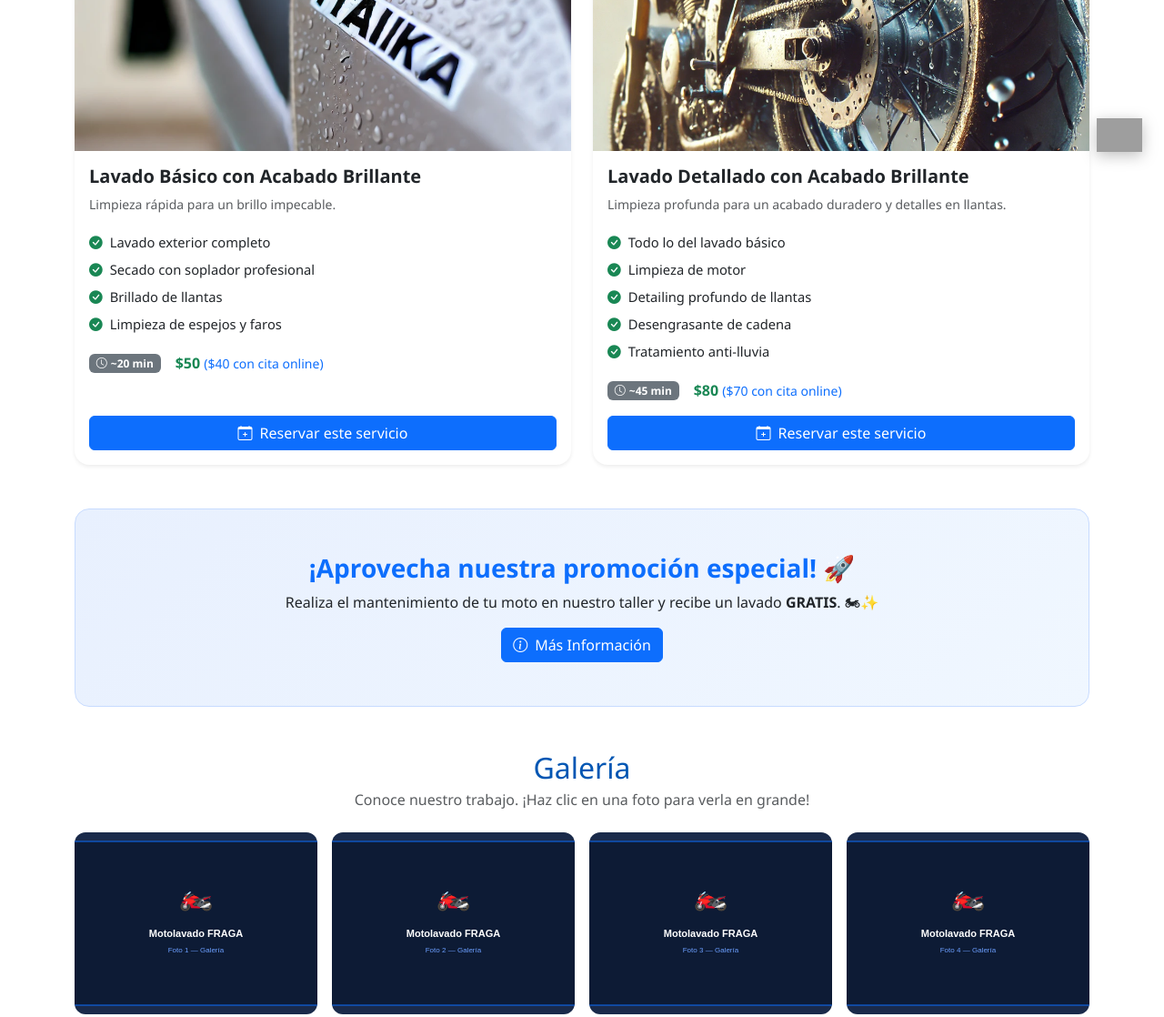
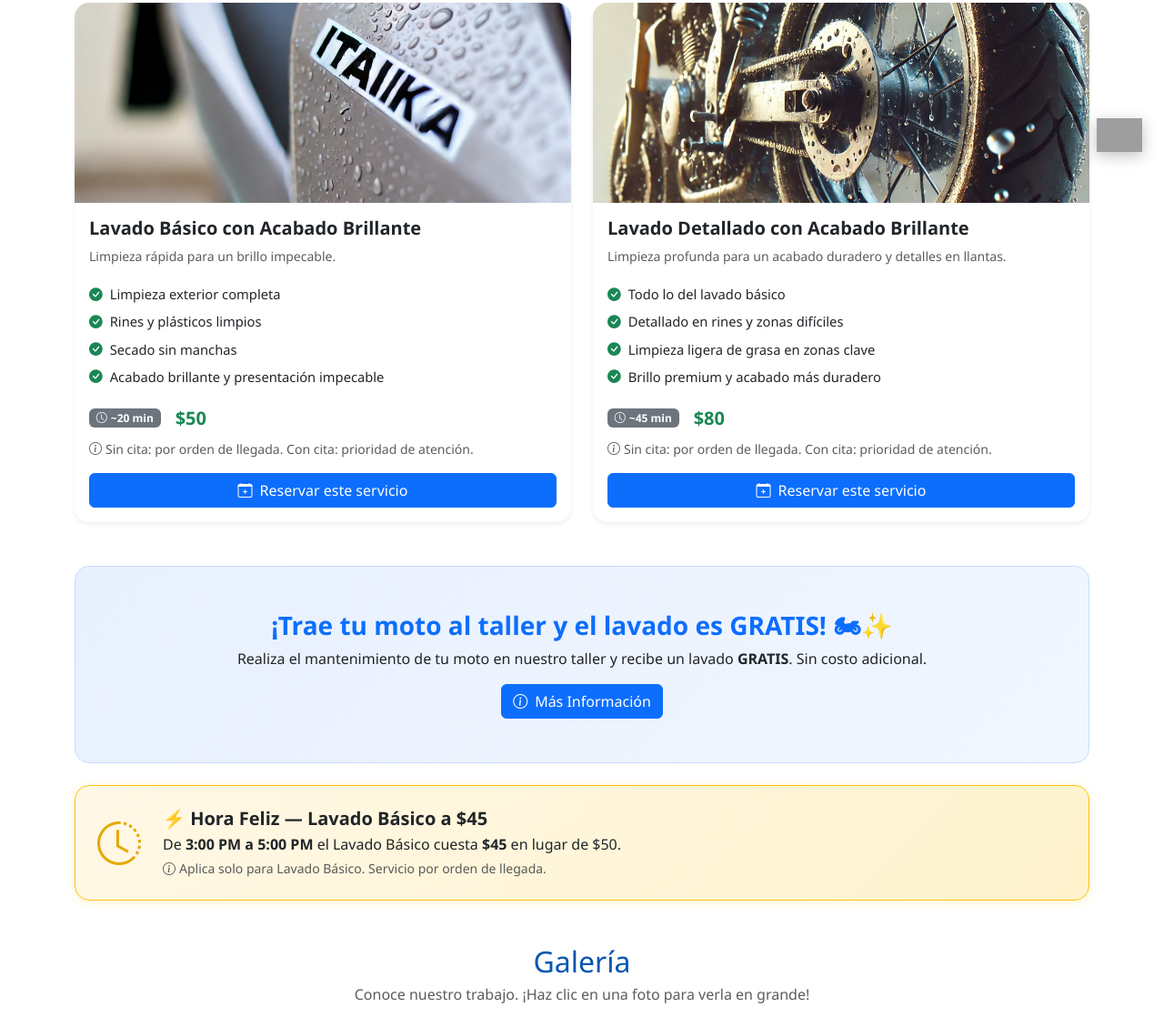
Before and after one commit to ManeBG/motoLavadoWeb, a plain HTML site: page index.html in a window 1280 px wide. Shown: the part 609-1727 px from the top of the page at 91% size. Drawn offline with nearby package versions, Linux system fonts and the light colour scheme; grey boxes are pictures that could not be loaded.

Commit message:
fix: aplicar reglas de negocio en toda la página
- Eliminar todos los textos de descuento por cita/puntualidad
- Precios únicos: Básico , Detallado  (sin variantes por cita)
- Subtítulo servicios y formulario: mensaje de prioridad, no descuento
- Bullets de servicios reescritos orientados a resultado
- Nota 'Sin cita: orden de llegada / Con cita: prioridad' en cada card
- Opciones del select sin mención de precio reducido
- Nueva sección #hora-feliz (3-5 PM, Básico , sin relación con citas)
- Promo mantenimiento intacta (lavado gratis con taller)

```diff
--- a/index.html
+++ b/index.html
@@ -7,8 +7,10 @@
 
     <!-- ===== SEO ===== -->
     <title>Motolavado FRAGA | Lavado Profesional de Motos en Atoyac</title>
-    <meta name="description" content="Lavado profesional de motos en Atoyac de Álvarez. Reserva tu cita online, obtén descuento puntual y deja tu moto impecable con Motolavado FRAGA.">
-    <meta name="keywords" content="lavado de motos, lavado profesional, moto limpia, Atoyac, servicio de lavado, motolavado Atoyac">
+    <meta name="description"
+        content="Lavado profesional de motos en Atoyac de Álvarez. Reserva tu cita online, obtén descuento puntual y deja tu moto impecable con Motolavado FRAGA.">
+    <meta name="keywords"
+        content="lavado de motos, lavado profesional, moto limpia, Atoyac, servicio de lavado, motolavado Atoyac">
     <meta name="robots" content="index, follow">
     <link rel="canonical" href="https://motolavadofraga.com/">
 
@@ -16,7 +18,8 @@
     <meta property="og:type" content="website">
     <meta property="og:url" content="https://motolavadofraga.com/">
     <meta property="og:title" content="Motolavado FRAGA | Lavado Profesional de Motos en Atoyac">
-    <meta property="og:description" content="Lavado profesional de motos en Atoyac. Reserva online y obtén descuento al llegar puntual. ¡Deja tu moto impecable!">
+    <meta property="og:description"
+        content="Lavado profesional de motos en Atoyac. Reserva online y obtén descuento al llegar puntual. ¡Deja tu moto impecable!">
     <meta property="og:image" content="img/logrosatrans.png">
     <meta property="og:locale" content="es_MX">
 
@@ -61,10 +64,10 @@
     <!-- ===== HEADER / HERO ===== -->
     <header class="hero-section text-white text-center py-5">
         <div class="container">
-            <h1 class="display-5 fw-bold">Bienvenido a Motolavado FRAGA</h1>
-            <p class="lead">¡Dale un nuevo brillo a tu moto! Servicio profesional en Atoyac.</p>
+            <h1 class="display-5 fw-bold">Servicio profesional de lavado de motos en Atoyac</h1>
+            <p class="lead">Atendemos por orden de llegada. Si agendas, tienes prioridad de atención.</p>
             <a href="#reservar" class="btn btn-warning btn-lg mt-3 fw-bold shadow">
-                <i class="bi bi-calendar-check me-2"></i>Agendar Cita
+                <i class="bi bi-calendar-check me-2"></i>Agendar para tener prioridad
             </a>
         </div>
     </header>
@@ -80,7 +83,8 @@
     <!-- ===== SERVICIOS ===== -->
     <section id="servicios" class="container my-5" data-aos="fade-up">
         <h2 class="text-center mb-1">Nuestros Servicios</h2>
-        <p class="text-center text-info mb-4">¡Reserva tu cita en línea y obtén un descuento al llegar puntual! 🚀</p>
+        <p class="text-center text-muted mb-4">Atendemos por orden de llegada. Si agendas, tienes prioridad de atención.
+        </p>
         <div class="row g-4">
 
             <!-- Lavado Básico -->
@@ -93,18 +97,22 @@
                         <p class="card-text text-muted small">Limpieza rápida para un brillo impecable.</p>
 
                         <ul class="list-unstyled mb-3 service-bullets">
-                            <li><i class="bi bi-check-circle-fill text-success me-2"></i>Lavado exterior completo</li>
-                            <li><i class="bi bi-check-circle-fill text-success me-2"></i>Secado con soplador profesional</li>
-                            <li><i class="bi bi-check-circle-fill text-success me-2"></i>Brillado de llantas</li>
-                            <li><i class="bi bi-check-circle-fill text-success me-2"></i>Limpieza de espejos y faros</li>
+                            <li><i class="bi bi-check-circle-fill text-success me-2"></i>Limpieza exterior completa</li>
+                            <li><i class="bi bi-check-circle-fill text-success me-2"></i>Rines y plásticos limpios</li>
+                            <li><i class="bi bi-check-circle-fill text-success me-2"></i>Secado sin manchas</li>
+                            <li><i class="bi bi-check-circle-fill text-success me-2"></i>Acabado brillante y
+                                presentación impecable</li>
                         </ul>
 
-                        <div class="d-flex align-items-center gap-3 mb-3">
+                        <div class="d-flex align-items-center gap-3 mb-2">
                             <span class="badge bg-secondary"><i class="bi bi-clock me-1"></i>~20 min</span>
-                            <span class="text-success fw-bold">$50 <small class="text-primary fw-normal">($40 con cita online)</small></span>
+                            <span class="text-success fw-bold fs-5">$50</span>
                         </div>
+                        <p class="small text-muted mb-3"><i class="bi bi-info-circle me-1"></i>Sin cita: por orden de
+                            llegada. Con cita: prioridad de atención.</p>
 
-                        <button class="btn btn-primary mt-auto book-service-btn" data-service="Lavado Básico con Acabado Brillante">
+                        <button class="btn btn-primary mt-auto book-service-btn"
+                            data-service="Lavado Básico con Acabado Brillante">
                             <i class="bi bi-calendar-plus me-2"></i>Reservar este servicio
                         </button>
                     </div>
@@ -118,22 +126,28 @@
                         alt="Llanta de moto limpia con detailing profesional — Lavado Detallado FRAGA" loading="lazy">
                     <div class="card-body d-flex flex-column">
                         <h5 class="card-title fw-bold">Lavado Detallado con Acabado Brillante</h5>
-                        <p class="card-text text-muted small">Limpieza profunda para un acabado duradero y detalles en llantas.</p>
+                        <p class="card-text text-muted small">Limpieza profunda para un acabado duradero y detalles en
+                            llantas.</p>
 
                         <ul class="list-unstyled mb-3 service-bullets">
                             <li><i class="bi bi-check-circle-fill text-success me-2"></i>Todo lo del lavado básico</li>
-                            <li><i class="bi bi-check-circle-fill text-success me-2"></i>Limpieza de motor</li>
-                            <li><i class="bi bi-check-circle-fill text-success me-2"></i>Detailing profundo de llantas</li>
-                            <li><i class="bi bi-check-circle-fill text-success me-2"></i>Desengrasante de cadena</li>
-                            <li><i class="bi bi-check-circle-fill text-success me-2"></i>Tratamiento anti-lluvia</li>
+                            <li><i class="bi bi-check-circle-fill text-success me-2"></i>Detallado en rines y zonas
+                                difíciles</li>
+                            <li><i class="bi bi-check-circle-fill text-success me-2"></i>Limpieza ligera de grasa en
+                                zonas clave</li>
+                            <li><i class="bi bi-check-circle-fill text-success me-2"></i>Brillo premium y acabado más
+                                duradero</li>
                         </ul>
 
-                        <div class="d-flex align-items-center gap-3 mb-3">
+                        <div class="d-flex align-items-center gap-3 mb-2">
                             <span class="badge bg-secondary"><i class="bi bi-clock me-1"></i>~45 min</span>
-                            <span class="text-success fw-bold">$80 <small class="text-primary fw-normal">($70 con cita online)</small></span>
+                            <span class="text-success fw-bold fs-5">$80</span>
                         </div>
+                        <p class="small text-muted mb-3"><i class="bi bi-info-circle me-1"></i>Sin cita: por orden de
+                            llegada. Con cita: prioridad de atención.</p>
 
-                        <button class="btn btn-primary mt-auto book-service-btn" data-service="Lavado Detallado con Acabado Brillante">
+                        <button class="btn btn-primary mt-auto book-service-btn"
+                            data-service="Lavado Detallado con Acabado Brillante">
                             <i class="bi bi-calendar-plus me-2"></i>Reservar este servicio
                         </button>
                     </div>
@@ -144,14 +158,31 @@
     </section>
 
 
-    <!-- ===== PROMO BANNER ===== -->
+    <!-- ===== PROMO MANTENIMIENTO ===== -->
     <section id="promo" class="container my-4" data-aos="fade-up">
         <div class="promo-banner rounded-4 text-center p-4 p-md-5">
-            <h3 class="text-primary fw-bold">¡Aprovecha nuestra promoción especial! 🚀</h3>
-            <p class="mb-3">Realiza el mantenimiento de tu moto en nuestro taller y recibe un lavado <strong>GRATIS</strong>. 🏍✨</p>
+            <h3 class="text-primary fw-bold">¡Trae tu moto al taller y el lavado es GRATIS! 🏍✨</h3>
+            <p class="mb-3">Realiza el mantenimiento de tu moto en nuestro taller y recibe un lavado
+                <strong>GRATIS</strong>. Sin costo adicional.</p>
             <a href="#contacto" class="btn btn-primary">
                 <i class="bi bi-info-circle me-2"></i>Más Información
             </a>
+        </div>
+    </section>
+
+    <!-- ===== HORA FELIZ ===== -->
+    <section id="hora-feliz" class="container my-4" data-aos="fade-up">
+        <div class="hora-feliz-banner rounded-4 d-flex flex-column flex-md-row align-items-center gap-3 gap-md-4 p-4">
+            <div class="hora-feliz-icon flex-shrink-0">
+                <i class="bi bi-clock-history"></i>
+            </div>
+            <div>
+                <h5 class="fw-bold mb-1">⚡ Hora Feliz — Lavado Básico a $45</h5>
+                <p class="mb-1">De <strong>3:00 PM a 5:00 PM</strong> el Lavado Básico cuesta <strong>$45</strong> en
+                    lugar de $50.</p>
+                <p class="small text-muted mb-0"><i class="bi bi-info-circle me-1"></i>Aplica solo para Lavado Básico.
+                    Servicio por orden de llegada.</p>
+            </div>
         </div>
     </section>
 
@@ -222,22 +253,26 @@
     </section>
 
     <!-- Modal Lightbox Galería -->
-    <div class="modal fade" id="galleryModal" tabindex="-1" aria-label="Galería de fotos Motolavado FRAGA" aria-hidden="true">
+    <div class="modal fade" id="galleryModal" tabindex="-1" aria-label="Galería de fotos Motolavado FRAGA"
+        aria-hidden="true">
         <div class="modal-dialog modal-lg modal-dialog-centered">
             <div class="modal-content bg-dark border-0">
                 <div class="modal-header border-0 pb-0">
-                    <button type="button" class="btn-close btn-close-white" data-bs-dismiss="modal" aria-label="Cerrar galería"></button>
+                    <button type="button" class="btn-close btn-close-white" data-bs-dismiss="modal"
+                        aria-label="Cerrar galería"></button>
                 </div>
                 <div class="modal-body p-2">
                     <div id="galleryCarousel" class="carousel slide" data-bs-ride="false">
                         <div class="carousel-inner" id="galleryCarouselInner">
                             <!-- Slides generados dinámicamente por JS -->
                         </div>
-                        <button class="carousel-control-prev" type="button" data-bs-target="#galleryCarousel" data-bs-slide="prev">
+                        <button class="carousel-control-prev" type="button" data-bs-target="#galleryCarousel"
+                            data-bs-slide="prev">
                             <span class="carousel-control-prev-icon" aria-hidden="true"></span>
                             <span class="visually-hidden">Anterior</span>
                         </button>
-                        <button class="carousel-control-next" type="button" data-bs-target="#galleryCarousel" data-bs-slide="next">
+                        <button class="carousel-control-next" type="button" data-bs-target="#galleryCarousel"
+                            data-bs-slide="next">
                             <span class="carousel-control-next-icon" aria-hidden="true"></span>
                             <span class="visually-hidden">Siguiente</span>
                         </button>
@@ -280,7 +315,8 @@
                             <i class="bi bi-droplet-fill"></i>
                         </div>
                         <h6 class="fw-bold mb-1">Productos Seguros</h6>
-                        <p class="small text-muted mb-0">Usamos productos biodegradables que cuidan tu moto y el medio ambiente.</p>
+                        <p class="small text-muted mb-0">Usamos productos biodegradables que cuidan tu moto y el medio
+                            ambiente.</p>
                     </div>
                 </div>
 
@@ -290,7 +326,8 @@
                             <i class="bi bi-star-fill"></i>
                         </div>
                         <h6 class="fw-bold mb-1">+500 Clientes</h6>
-                        <p class="small text-muted mb-0">Cientos de motos lavadas y clientes que regresan cada semana.</p>
+                        <p class="small text-muted mb-0">Cientos de motos lavadas y clientes que regresan cada semana.
+                        </p>
                     </div>
                 </div>
 
@@ -302,7 +339,7 @@
     <!-- ===== FORMULARIO DE RESERVA ===== -->
     <section id="reservar" class="container my-5" data-aos="fade-up">
         <h2 class="text-center mb-1">Reservar Cita</h2>
-        <p class="text-center text-info mb-4">¡Reserva tu cita y obtén un descuento al ser puntual! 😎</p>
+        <p class="text-center text-muted mb-4">Puedes llegar sin cita. Si agendas, tienes prioridad de atención.</p>
 
         <!-- Alerta de éxito (oculta hasta envío) -->
         <div id="successAlert" class="alert alert-success d-flex align-items-center gap-2 d-none" role="alert">
@@ -315,8 +352,7 @@
         <form id="reservationForm" class="p-4 border rounded-4 shadow-sm needs-validation" novalidate>
             <div class="mb-3">
                 <label for="name" class="form-label fw-semibold">Nombre completo</label>
-                <input type="text" class="form-control" id="name" placeholder="Tu nombre" required
-                    autocomplete="name">
+                <input type="text" class="form-control" id="name" placeholder="Tu nombre" required autocomplete="name">
                 <div class="invalid-feedback">Por favor ingresa tu nombre.</div>
             </div>
 
@@ -331,8 +367,10 @@
                 <label for="service" class="form-label fw-semibold">Tipo de Servicio</label>
                 <select class="form-select" id="service" required>
                     <option value="">Seleccionar...</option>
-                    <option value="Lavado Básico con Acabado Brillante">Lavado Básico con Acabado Brillante — $50 ($40 con cita)</option>
-                    <option value="Lavado Detallado con Acabado Brillante">Lavado Detallado con Acabado Brillante — $80 ($70 con cita)</option>
+                    <option value="Lavado Básico con Acabado Brillante">Lavado Básico con Acabado Brillante — $50
+                    </option>
+                    <option value="Lavado Detallado con Acabado Brillante">Lavado Detallado con Acabado Brillante — $80
+                    </option>
                 </select>
                 <div class="invalid-feedback">Por favor selecciona un servicio.</div>
             </div>
@@ -369,7 +407,9 @@
                 <div class="carousel-item active">
                     <div class="testimonial p-4">
                         <div class="text-warning mb-2">
-                            <i class="bi bi-star-fill"></i><i class="bi bi-star-fill"></i><i class="bi bi-star-fill"></i><i class="bi bi-star-fill"></i><i class="bi bi-star-fill"></i>
+                            <i class="bi bi-star-fill"></i><i class="bi bi-star-fill"></i><i
+                                class="bi bi-star-fill"></i><i class="bi bi-star-fill"></i><i
+                                class="bi bi-star-fill"></i>
                         </div>
                         <p>"Excelente servicio, mi moto quedó impecable. ¡Recomendado!"</p>
                         <h6 class="fw-bold">— Juan Pérez</h6>
@@ -378,7 +418,9 @@
                 <div class="carousel-item">
                     <div class="testimonial p-4">
                         <div class="text-warning mb-2">
-                            <i class="bi bi-star-fill"></i><i class="bi bi-star-fill"></i><i class="bi bi-star-fill"></i><i class="bi bi-star-fill"></i><i class="bi bi-star-fill"></i>
+                            <i class="bi bi-star-fill"></i><i class="bi bi-star-fill"></i><i
+                                class="bi bi-star-fill"></i><i class="bi bi-star-fill"></i><i
+                                class="bi bi-star-fill"></i>
                         </div>
                         <p>"Atención rápida y profesional. Volveré sin duda."</p>
                         <h6 class="fw-bold">— Ana Martínez</h6>
@@ -387,18 +429,22 @@
                 <div class="carousel-item">
                     <div class="testimonial p-4">
                         <div class="text-warning mb-2">
-                            <i class="bi bi-star-fill"></i><i class="bi bi-star-fill"></i><i class="bi bi-star-fill"></i><i class="bi bi-star-fill"></i><i class="bi bi-star-half"></i>
+                            <i class="bi bi-star-fill"></i><i class="bi bi-star-fill"></i><i
+                                class="bi bi-star-fill"></i><i class="bi bi-star-fill"></i><i
+                                class="bi bi-star-half"></i>
                         </div>
                         <p>"Servicio rápido y de calidad. Muy satisfecho con el resultado."</p>
                         <h6 class="fw-bold">— Carlos Gómez</h6>
                     </div>
                 </div>
             </div>
-            <button class="carousel-control-prev" type="button" data-bs-target="#carouselTestimonios" data-bs-slide="prev">
+            <button class="carousel-control-prev" type="button" data-bs-target="#carouselTestimonios"
+                data-bs-slide="prev">
                 <span class="carousel-control-prev-icon" aria-hidden="true"></span>
                 <span class="visually-hidden">Anterior</span>
             </button>
-            <button class="carousel-control-next" type="button" data-bs-target="#carouselTestimonios" data-bs-slide="next">
+            <button class="carousel-control-next" type="button" data-bs-target="#carouselTestimonios"
+                data-bs-slide="next">
                 <span class="carousel-control-next-icon" aria-hidden="true"></span>
                 <span class="visually-hidden">Siguiente</span>
             </button>
@@ -436,8 +482,8 @@
     <!-- ===== BOTÓN FLOTANTE WHATSAPP ===== -->
     <a href="https://wa.me/5217421064808?text=Hola%2C%20quisiera%20información%20sobre%20sus%20servicios%20de%20lavado%20de%20motos."
         class="whatsapp-float" target="_blank" rel="noopener noreferrer" aria-label="Contactar por WhatsApp">
-        <img src="https://upload.wikimedia.org/wikipedia/commons/6/6b/WhatsApp.svg"
-            alt="Botón de contacto por WhatsApp" style="width: 50px;">
+        <img src="https://upload.wikimedia.org/wikipedia/commons/6/6b/WhatsApp.svg" alt="Botón de contacto por WhatsApp"
+            style="width: 50px;">
     </a>
 
 
--- a/style.css
+++ b/style.css
@@ -201,7 +201,7 @@ h2 {
     right: 24px;
     z-index: 9999;
     transition: transform 0.3s ease;
-    filter: drop-shadow(0 4px 8px rgba(0,0,0,.25));
+    filter: drop-shadow(0 4px 8px rgba(0, 0, 0, .25));
 }
 
 .whatsapp-float:hover {
@@ -231,3 +231,16 @@ h2 {
         padding: 1.25rem !important;
     }
 }
+
+/* ── Hora Feliz Banner ───────────────────────────── */
+.hora-feliz-banner {
+    background: linear-gradient(135deg, #fff8e6 0%, #fff3cd 100%);
+    border: 1px solid #ffc107;
+    box-shadow: 0 2px 12px rgba(255, 193, 7, 0.18);
+}
+
+.hora-feliz-icon {
+    font-size: 3rem;
+    color: #e6a800;
+    line-height: 1;
+}
```
